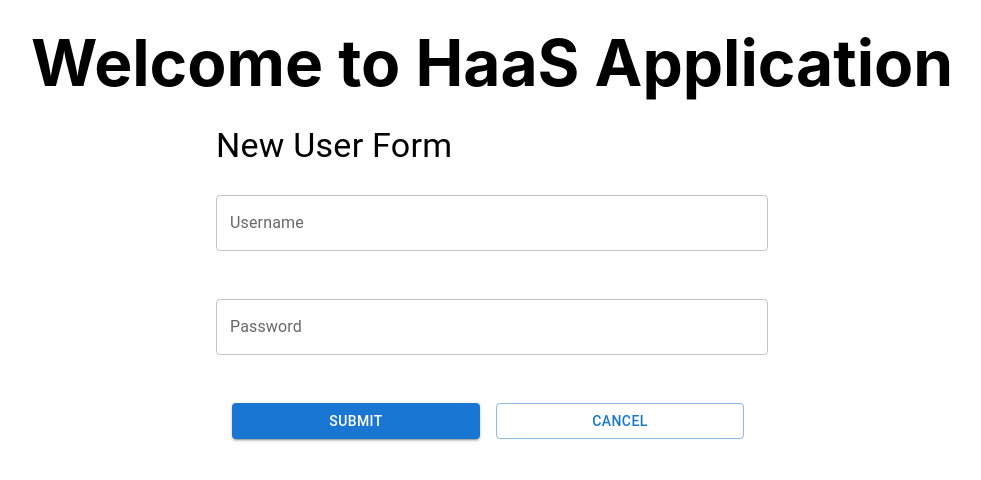
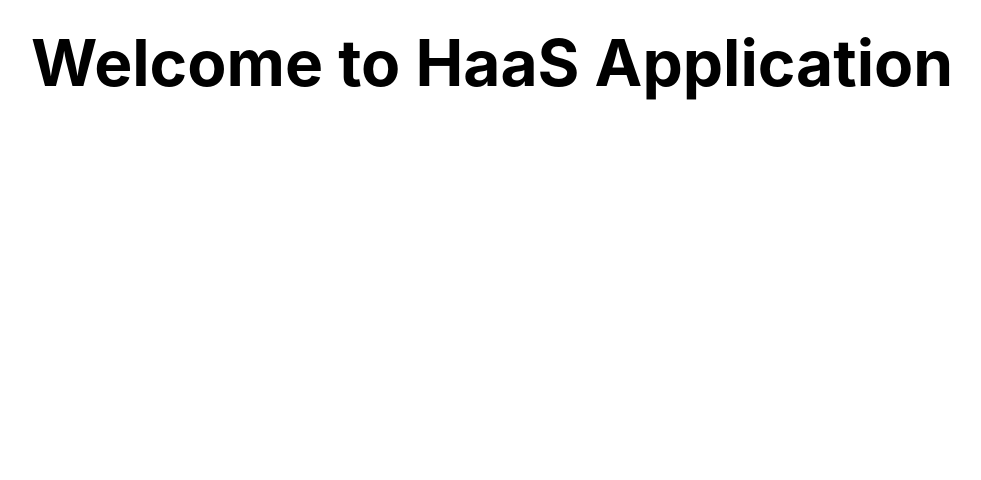
Before and after one commit to sudiksha-g/HardwareProject, a React (Create React App) app in the folder haas-app/: page /register in a window 1280 px wide. Shown: the top 480 px of the page, without its empty margins (148-1129 px from the left). Built offline with nearby package versions, Linux system fonts and the light colour scheme.

Commit message:
Added register

```diff
--- a/haas-app/src/App.js
+++ b/haas-app/src/App.js
@@ -1,9 +1,8 @@
 import React from "react";
 import { BrowserRouter as Router, Route, Routes, BrowserRouter } from 'react-router-dom';
 import "./App.css";
-import Login from "./components/login/login";
-import NewUserForm from "./components/Register/newUser";
-
+// import Register from "./components/register/register";
+import Register from "./components/register/register";
 
 
 function App() {
@@ -14,8 +13,8 @@ function App() {
       </div>
     <BrowserRouter>
       <Routes>
-      <Route path="/" element={<Login />}/>
-      <Route path="/register" element={<NewUserForm />} />
+      {/* <Route path="/" element={<Login />}/>      */}
+      <Route path="/" element={<Register />} />
       </Routes>
     </BrowserRouter>
     </>
--- a/haas-app/src/components/Register/newUser.js
+++ /dev/null
@@ -1,92 +0,0 @@
-import React, { useState } from "react";
-import { Grid, Container, Typography } from "@mui/material";
-import CommonButton from "../common/Button/button";
-import { Link } from "react-router-dom";
-import CommonTextBox from "../common/TextBox/textbox";
-
-const NewUserForm = () => {
-  const [formData, setFormData] = useState({
-    userName: "",
-    password: "",
-  });
-
-  const handleChange = (e) => {
-    const { name, value } = e.target;
-    setFormData({
-      ...formData,
-      [name]: value,
-    });
-  };
-
-  const handleSubmit = (e) => {
-    // Add your form submission logic here
-  };
-
-  const handleClickOpen = () => {
-    setFormData({
-      ...formData,
-      userName: "",
-      password: "",
-    });
-  };
-
-  return (
-    <Container maxWidth="sm">
-      <Typography variant="h4" component="h1" gutterBottom>
-        New User Form
-      </Typography>
-      <form onSubmit={handleSubmit}>
-        <Grid container spacing={3}>
-          <Grid item xs={12}>
-            <CommonTextBox
-              label="Username"
-              name="userName"
-              value={formData.userName}
-              onChange={handleChange}
-            />
-          </Grid>
-          <Grid item xs={12}>
-            <CommonTextBox
-              label="Password"
-              name="password"
-              type="password"
-              value={formData.password}
-              onChange={handleChange}
-            />
-          </Grid>
-          <Grid
-            container
-            style={{ marginTop: "24px", margin: "24px" }}
-            spacing={2}
-          >
-            <Grid item xs={6}>
-              <CommonButton
-                type="submit"
-                variant="contained"
-                color="primary"
-                fullWidth
-                onClick={handleClickOpen}
-              >
-                Submit
-              </CommonButton>
-            </Grid>
-            <Grid item xs={6}>
-              <Link to="/">
-                <CommonButton
-                  type="submit"
-                  variant="outlined"
-                  color="primary"
-                  fullWidth
-                >
-                  Cancel
-                </CommonButton>
-              </Link>
-            </Grid>
-          </Grid>
-        </Grid>
-      </form>
-    </Container>
-  );
-};
-
-export default NewUserForm;
--- a/haas-app/src/components/login/login.js
+++ b/haas-app/src/components/register/register.js
@@ -4,24 +4,24 @@ import CommonButton from '../common/Button/button';
 import { Grid } from "@mui/material";
 import axios from 'axios';
 
-const Login = (props) => {
+const Register = (props) => {
   const [username, setUsername] = useState('');
   const [password, setPassword] = useState('');
   const [message, setMessage] = useState('');
 
-  const handleLogin = () => {
+  const handleRegister = () => {
     axios.post('http://127.0.0.1:5000/register', {
       username: username,
       password: password
     })
     .then(response => {
       setMessage(response.data.message);
-      alert(response.data.message); // Show alert on successful login
+      alert(response.data.message); // Show alert on successful Register
     })
     .catch(error => {
       console.error('There was an error!', error);
-      setMessage('Login failed.');
-      alert('Login failed.'); // Show alert on failed login
+      setMessage('Register failed.');
+      alert('Register failed.'); // Show alert on failed Register
     });
   };
 
@@ -40,9 +40,9 @@ const Login = (props) => {
         <CommonButton
           variant="contained"
           color="primary"
-          onClick={handleLogin}
+          onClick={handleRegister}
         >
-          Login
+          Register
         </CommonButton>
         {message && <p>{message}</p>}
       </Grid>
@@ -50,4 +50,4 @@ const Login = (props) => {
   );
 };
 
-export default Login;
+export default Register;
```
Also changed, not shown: haas-app/src/components/login/login.css (deleted).
